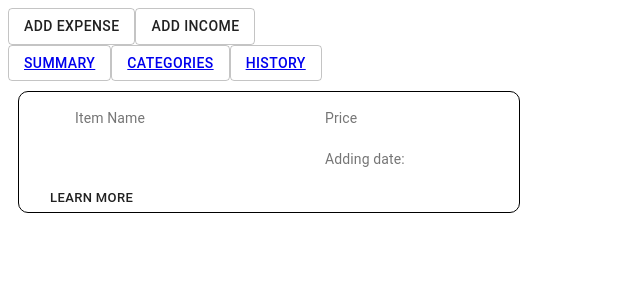
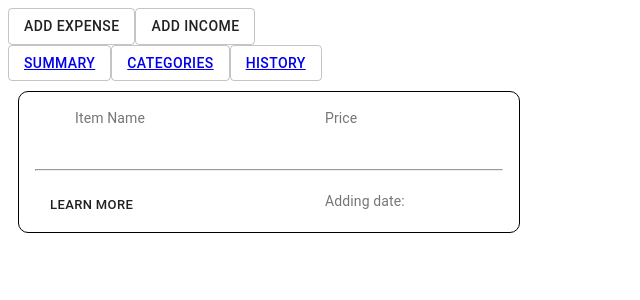
Before and after one commit to LuizaAv/aca-final-project-lge, a React (Create React App) app: page /History in a window 1280 px wide. Shown: the top 300 px of the page, without its empty margins (0-640 px from the left). Built offline with nearby package versions, Linux system fonts and the light colour scheme.

Commit message:
added devider line

```diff
--- a/src/pages/History/History.js
+++ b/src/pages/History/History.js
@@ -13,7 +13,7 @@ const useStyles = makeStyles({
     minWidth: 275,
     margin: 10,
     width: 500,
-    height: 120,
+    height: 140,
     border: '1.5px solid black',
     borderRadius: 10
   },
@@ -25,7 +25,7 @@ const useStyles = makeStyles({
   item: {
     fontSize: 14,
     float: 'left',
-    marginLeft: 40
+    marginLeft: 40,
   },
   price: {
     fontSize: 14,
@@ -43,7 +43,10 @@ const useStyles = makeStyles({
     marginLeft: 2,
     width: 120,
     borderRadius: 7,
-    marginBottom: 0
+    marginTop:-35
+  },
+  line: {
+    marginTop: 40
   }
 });
 
@@ -59,6 +62,7 @@ function History() {
         <Typography className={classes.price} color="textSecondary" gutterBottom>
           Price
         </Typography>
+        <hr className={classes.line}/>
         <Typography  className={classes.date} color="textSecondary" gutterBottom>
         Adding date:
         </Typography>
```
